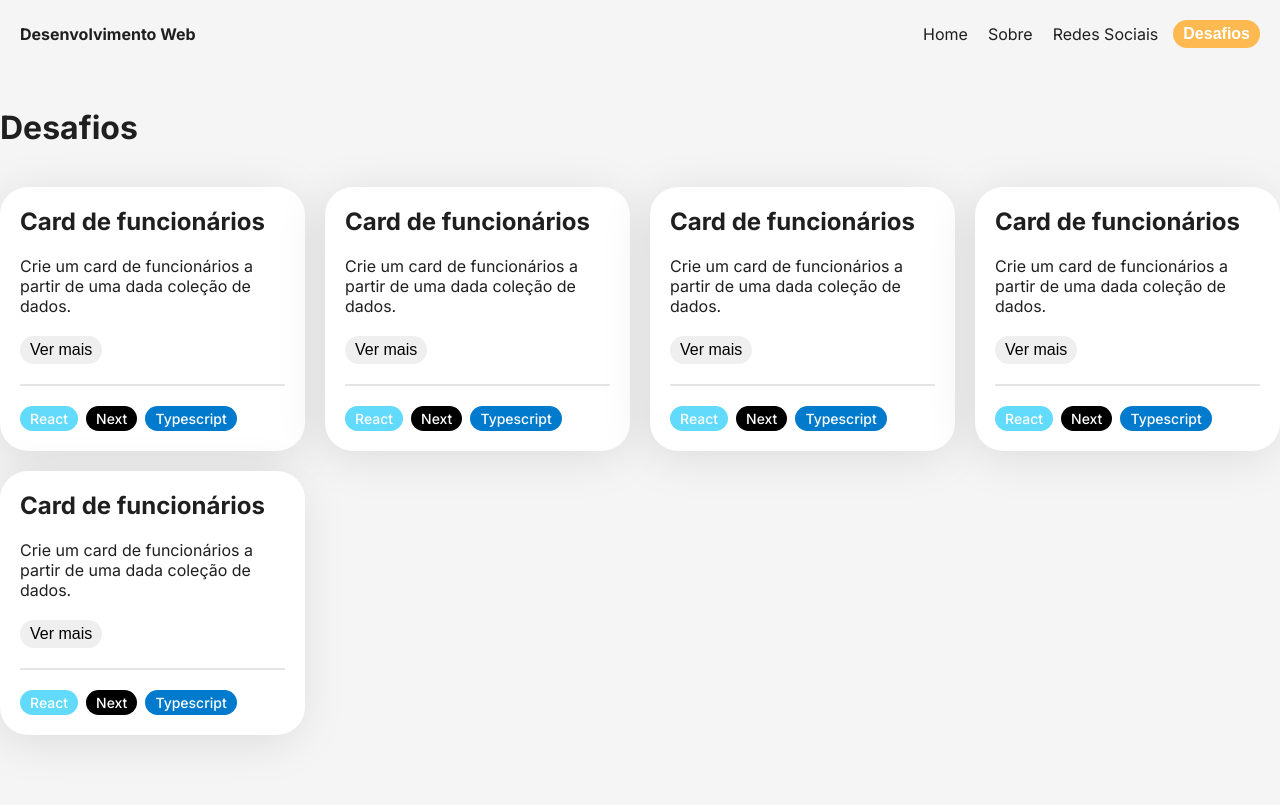
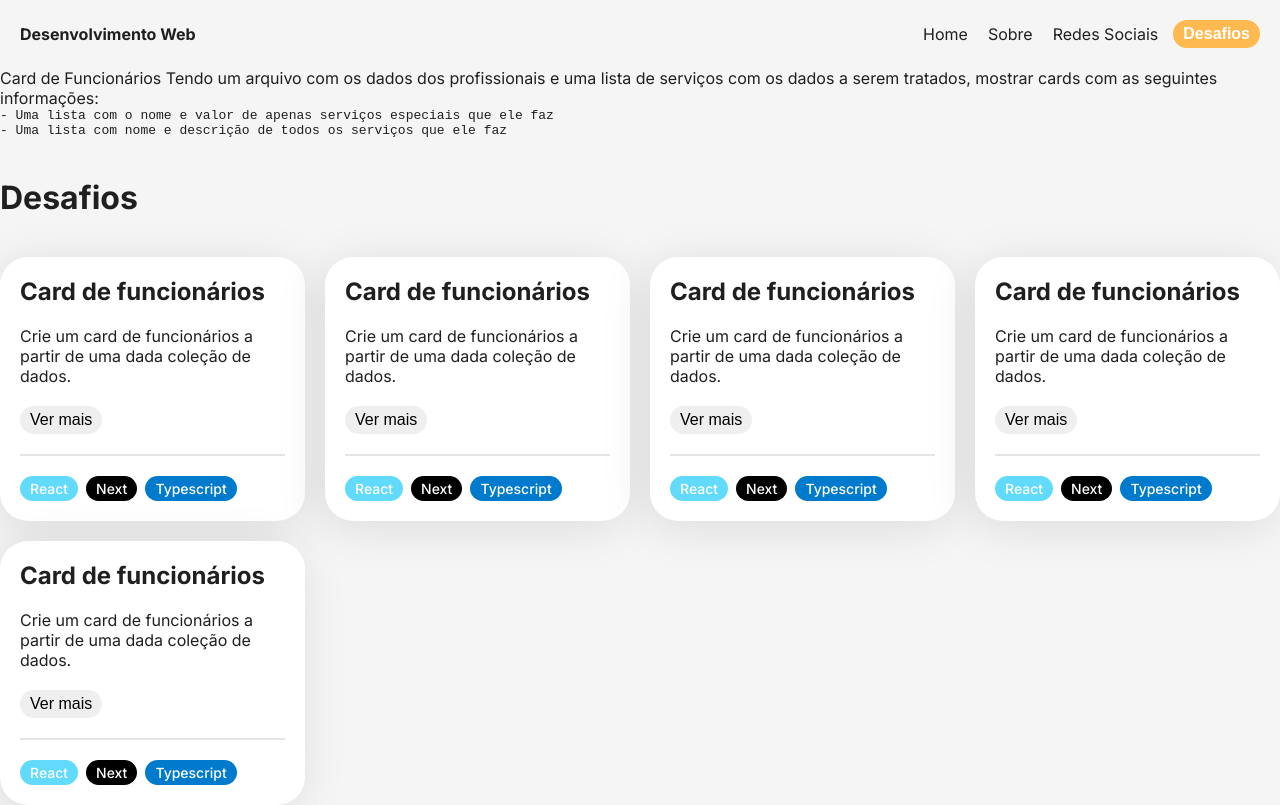
Before and after one commit to DevsGenteBoa/desenvolvimento-web-oficial, a Next.js app: page /desafios in a window 1280 px wide. Built offline with nearby package versions, Linux system fonts and the light colour scheme.

Commit message:
leitor de markdown funcionando

```diff
--- a/pages/desafios/index.tsx
+++ b/pages/desafios/index.tsx
@@ -1,9 +1,11 @@
+import ReactMarkdown from "react-markdown";
+
 import { DesafioCard } from "src/components/cards/desafio-card";
 import { DesafiosGrid } from "src/components/Desafios/styles";
 import { Flex } from "src/components/flex";
 import Wrapper from "src/components/wrapper";
 
-import desafios from "src/base-de-dados/desafios/desafios.js";
+import desafios from "src/base-de-dados/desafios/desafios";
 
 const desafio_exemplo = {
   id: 1,
@@ -36,6 +38,9 @@ const desafio_exemplo = {
 const Desafios = () => {
   console.log(desafios);
   return (
+    <>
+      <ReactMarkdown>{desafios[0].descricao}</ReactMarkdown>
+
       <Flex>
         <Wrapper
           css="
@@ -54,6 +59,7 @@ const Desafios = () => {
           </DesafiosGrid>
         </Wrapper>
       </Flex>
+    </>
   );
 };
 
--- a/src/base-de-dados/desafios/desafios.js
+++ b/src/base-de-dados/desafios/desafios.js
@@ -4,10 +4,10 @@ const desafios = [
     titulo: "Card de Funcionários",
     resumo:
       "Crie um card de funcionários a partir de uma dada coleção de dados.",
-    descricao: `
-    ##Card de Funcionários Tendo um arquivo com os dados dos profissionais e uma lista de serviços com os dados a serem tratados, mostrar cards com as seguintes informações:
+    descricao: `Card de Funcionários Tendo um arquivo com os dados dos profissionais e uma lista de serviços com os dados a serem tratados, mostrar cards com as seguintes informações:
+
     - Uma lista com o nome e valor de apenas serviços especiais que ele faz
-    -  Uma lista com nome e descrição de todos os serviços que ele faz
+    - Uma lista com nome e descrição de todos os serviços que ele faz
     `,
     link: "",
     image: "",
--- a/src/components/DesafiosResolvidos.tsx
+++ b/src/components/DesafiosResolvidos.tsx
@@ -1,4 +1,6 @@
 import Link from "next/link";
+
+
 import desafios from "src/base-de-dados/desafios/desafios-resolvidos.json";
 
 interface DesafiosResolvidosProps {
```
Lines whose indentation alone changed are shown as unchanged.
